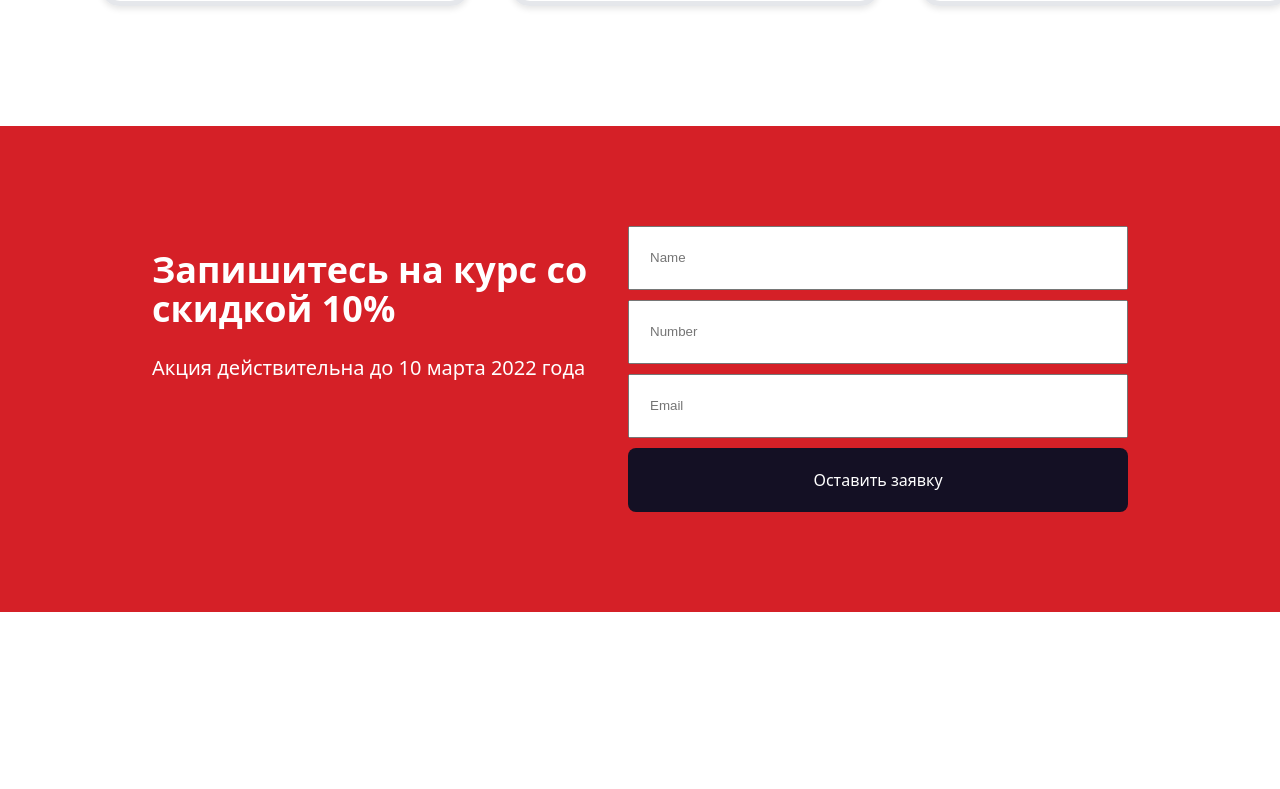
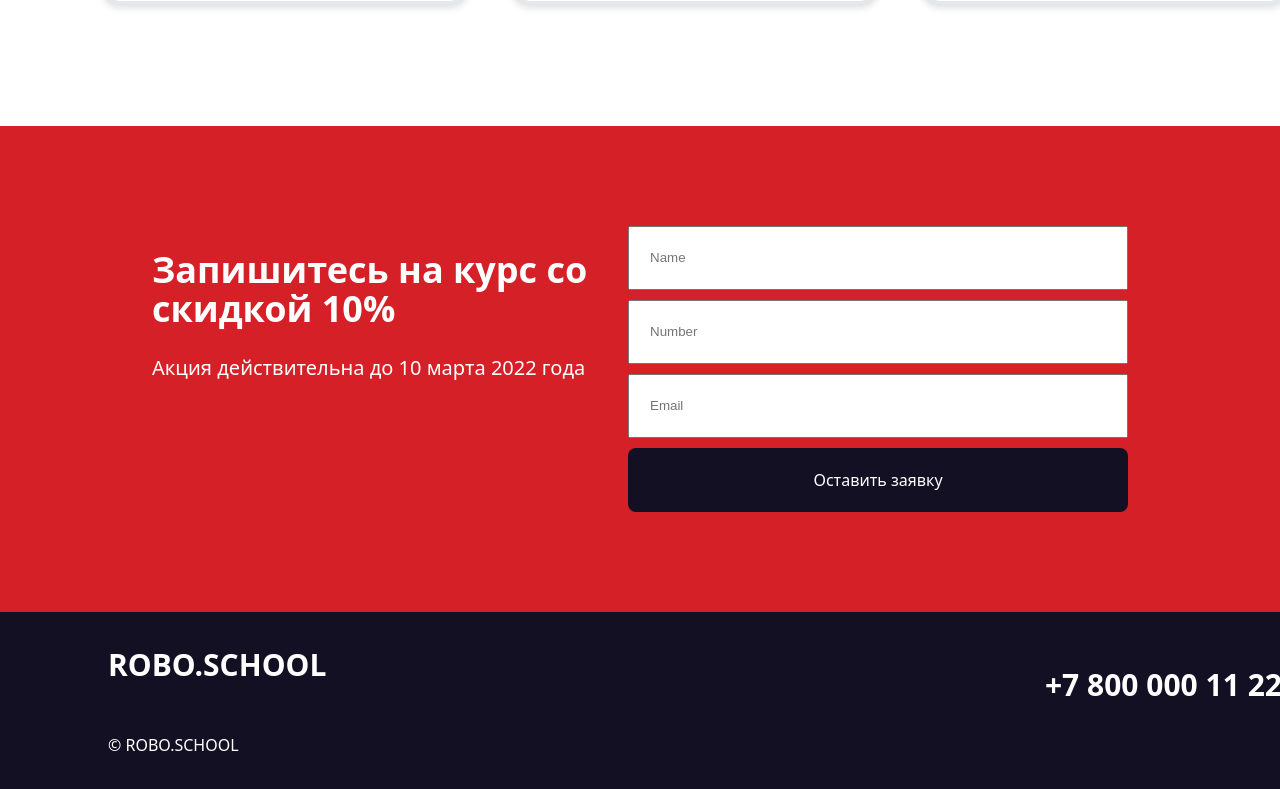
Before and after one commit to ELVIG17/robo-school, a React (Vite) app in the folder ascold/: page / in a window 1280 px wide. Shown: the part 3754-4543 px from the top of the page. Before the commit the page ends 4366 px from the top, so only its background shows below. Built offline with nearby package versions, Linux system fonts and the light colour scheme.

Commit message:
Update App.jsx make footer

```diff
--- a/ascold/src/App.jsx
+++ b/ascold/src/App.jsx
@@ -5,6 +5,7 @@ import { ResultOfSchool } from "./components/ResultsOfSchool";
 import { Treners } from "./components/Treners";
 import { ChoiceOfPocket } from "./components/ChoiceOfPocket";
 import { Anket } from "./components/Anket";
+import { Footer } from "./components/Footer";
 
 function App() {
   return (
@@ -16,6 +17,7 @@ function App() {
       <Treners />
       <ChoiceOfPocket />
       <Anket />
+      <Footer />
     </div>
   );
 }
```
